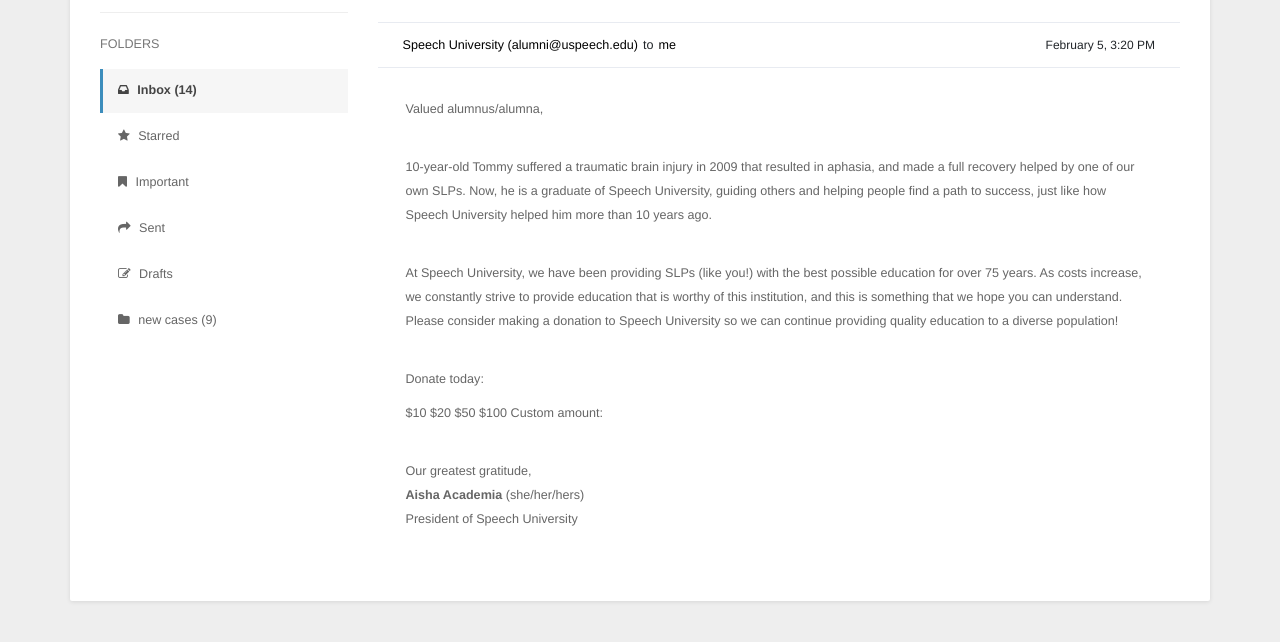
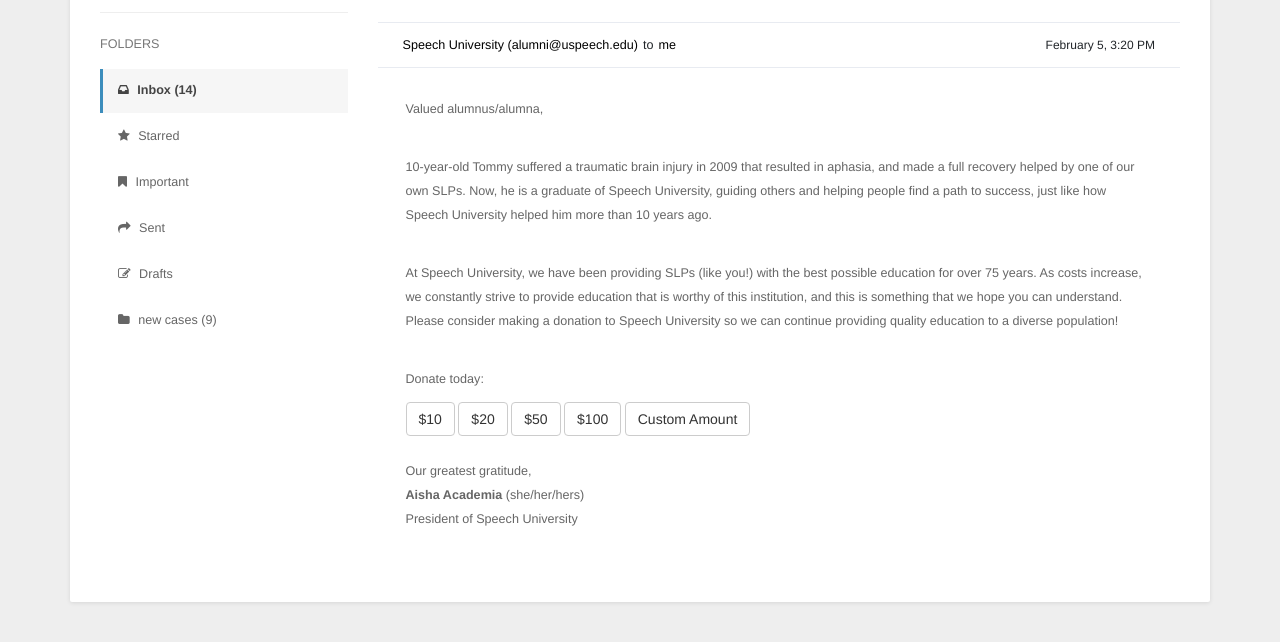
Before and after one commit to minestronesoprano/slp-creative, a plain HTML site: page su-message.html in a window 1280 px wide. Shown: the part 148-790 px from the top of the page. Drawn offline with nearby package versions, Linux system fonts and the light colour scheme.

Commit message:
Add files via upload

```diff
--- a/su-message.html
+++ b/su-message.html
@@ -464,8 +464,12 @@
                         <p>At Speech University, we have been providing SLPs (like you!) with the best possible education for over 75 years. As costs increase, we constantly strive to provide education that is worthy of this institution, and this is something that we hope you can understand. Please consider making a donation to Speech University so we can continue providing quality education to a diverse population!</p>
                         <br>
                         <p>Donate today:</p>
-                        <p>$10		$20		$50		$100		Custom amount: </p>
-                        <br>
+                        <button type="button" class="btn btn-default">$10</button>
+<button type="button" class="btn btn-default">$20</button>
+<button type="button" class="btn btn-default">$50</button>
+<button type="button" class="btn btn-default">$100</button>
+<button type="button" class="btn btn-default">Custom Amount</button>
+                        <br><br>
                         <p>Our greatest gratitude,<br><strong>Aisha Academia</strong> (she/her/hers)<br>President of Speech University</p>
                       </div>
 
```
Also changed, not shown: index.html (+2 -0 lines).
